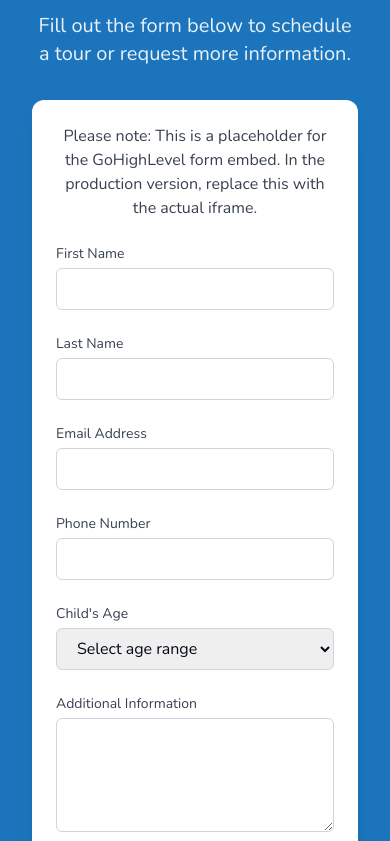
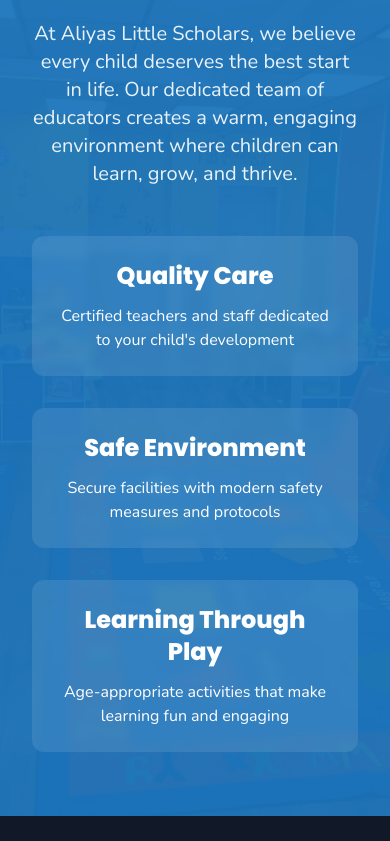
Before and after one commit to 12TribesofIsrael/aliyas-scholars-web, a React (Vite) app: page / in a window 390 px wide. Shown: the part 6803-7644 px from the top of the page. Built offline with nearby package versions, Linux system fonts and the light colour scheme.

Commit message:
Add website enhancements
- Add Aliyas Little Scholars to the top right.
- Add link to the Buy Now button.
- Replace form with a placeholder.

```diff
--- a/src/components/EbookSection.tsx
+++ b/src/components/EbookSection.tsx
@@ -24,6 +24,7 @@ export function EbookSection() {
               <Button
                 size="lg"
                 className="bg-daycare-yellow text-daycare-blue hover:bg-daycare-yellow/90"
+                onClick={() => window.open('https://bornmadebossesapparel.com/products/how-to-open-and-operate-a-childcare-center', '_blank')}
               >
                 <Book className="mr-2 h-5 w-5" />
                 Buy Now
--- a/src/components/EnrollmentForm.tsx
+++ b/src/components/EnrollmentForm.tsx
@@ -1,107 +1,37 @@
 
 export function EnrollmentForm() {
   return (
-    <section id="enrollment-form" className="py-16 bg-daycare-blue">
-      <div className="container">
-        <div className="max-w-3xl mx-auto text-center text-white mb-8">
-          <h2 className="text-4xl md:text-5xl font-poppins font-extrabold mb-4">
-            Enroll Your Child Today
+    <section id="enrollment-form" className="py-16 bg-daycare-blue relative overflow-hidden">
+      <div className="absolute inset-0 opacity-5">
+        <img
+          src="/lovable-uploads/926d7d6a-1fb2-4ba0-a36f-d74e96414194.png"
+          alt="Background Pattern"
+          className="w-full h-full object-cover"
+        />
+      </div>
+      <div className="container relative z-10">
+        <div className="max-w-3xl mx-auto text-center text-white">
+          <h2 className="text-4xl md:text-5xl font-poppins font-extrabold mb-6">
+            Nurturing Minds, Building Futures
           </h2>
-          <p className="text-xl text-white/90">
-            Fill out the form below to schedule a tour or request more information.
+          <p className="text-xl text-white/90 mb-8">
+            At Aliyas Little Scholars, we believe every child deserves the best start in life.
+            Our dedicated team of educators creates a warm, engaging environment where children
+            can learn, grow, and thrive.
           </p>
-        </div>
-
-        <div className="max-w-3xl mx-auto bg-white rounded-xl shadow-xl overflow-hidden">
-          <div className="p-6 md:p-8">
-            <p className="text-center text-gray-700 mb-6">
-              Please note: This is a placeholder for the GoHighLevel form embed.
-              In the production version, replace this with the actual iframe.
-            </p>
-
-            <form className="space-y-6">
-              <div className="grid grid-cols-1 md:grid-cols-2 gap-6">
-                <div>
-                  <label htmlFor="first-name" className="block text-sm font-medium text-gray-700 mb-1">
-                    First Name
-                  </label>
-                  <input
-                    type="text"
-                    id="first-name"
-                    className="w-full px-4 py-2 border border-gray-300 rounded-md focus:ring-daycare-blue focus:border-daycare-blue"
-                  />
-                </div>
-
-                <div>
-                  <label htmlFor="last-name" className="block text-sm font-medium text-gray-700 mb-1">
-                    Last Name
-                  </label>
-                  <input
-                    type="text"
-                    id="last-name"
-                    className="w-full px-4 py-2 border border-gray-300 rounded-md focus:ring-daycare-blue focus:border-daycare-blue"
-                  />
-                </div>
-              </div>
-
-              <div>
-                <label htmlFor="email" className="block text-sm font-medium text-gray-700 mb-1">
-                  Email Address
-                </label>
-                <input
-                  type="email"
-                  id="email"
-                  className="w-full px-4 py-2 border border-gray-300 rounded-md focus:ring-daycare-blue focus:border-daycare-blue"
-                />
-              </div>
-
-              <div>
-                <label htmlFor="phone" className="block text-sm font-medium text-gray-700 mb-1">
-                  Phone Number
-                </label>
-                <input
-                  type="tel"
-                  id="phone"
-                  className="w-full px-4 py-2 border border-gray-300 rounded-md focus:ring-daycare-blue focus:border-daycare-blue"
-                />
-              </div>
-
-              <div>
-                <label htmlFor="child-age" className="block text-sm font-medium text-gray-700 mb-1">
-                  Child's Age
-                </label>
-                <select
-                  id="child-age"
-                  className="w-full px-4 py-2 border border-gray-300 rounded-md focus:ring-daycare-blue focus:border-daycare-blue"
-                >
-                  <option value="">Select age range</option>
-                  <option value="infant">Infant (0-12 months)</option>
-                  <option value="toddler">Toddler (1-2 years)</option>
-                  <option value="preschool">Preschool (3-4 years)</option>
-                  <option value="pre-k">Pre-K (4-5 years)</option>
-                </select>
-              </div>
-
-              <div>
-                <label htmlFor="message" className="block text-sm font-medium text-gray-700 mb-1">
-                  Additional Information
-                </label>
-                <textarea
-                  id="message"
-                  rows={4}
-                  className="w-full px-4 py-2 border border-gray-300 rounded-md focus:ring-daycare-blue focus:border-daycare-blue"
-                ></textarea>
-              </div>
-
-              <div>
-                <button
-                  type="submit"
-                  className="w-full bg-daycare-red hover:bg-daycare-red/90 text-white font-bold py-3 px-6 rounded-md transition-colors"
-                >
-                  Submit Inquiry
-                </button>
-              </div>
-            </form>
+          <div className="grid grid-cols-1 md:grid-cols-3 gap-8 mt-12">
+            <div className="bg-white/10 backdrop-blur-sm rounded-xl p-6">
+              <h3 className="text-2xl font-bold mb-3">Quality Care</h3>
+              <p>Certified teachers and staff dedicated to your child's development</p>
+            </div>
+            <div className="bg-white/10 backdrop-blur-sm rounded-xl p-6">
+              <h3 className="text-2xl font-bold mb-3">Safe Environment</h3>
+              <p>Secure facilities with modern safety measures and protocols</p>
+            </div>
+            <div className="bg-white/10 backdrop-blur-sm rounded-xl p-6">
+              <h3 className="text-2xl font-bold mb-3">Learning Through Play</h3>
+              <p>Age-appropriate activities that make learning fun and engaging</p>
+            </div>
           </div>
         </div>
       </div>
--- a/src/components/Header.tsx
+++ b/src/components/Header.tsx
@@ -13,6 +13,11 @@ export function Header() {
             (267) 437-8766
           </a>
         </div>
+        <div className="hidden md:block">
+          <h1 className="text-2xl font-poppins font-bold text-daycare-blue">
+            Aliyas Little Scholars
+          </h1>
+        </div>
         <Button
           variant="default"
           className="bg-daycare-red hover:bg-daycare-red/90 text-white"
```
